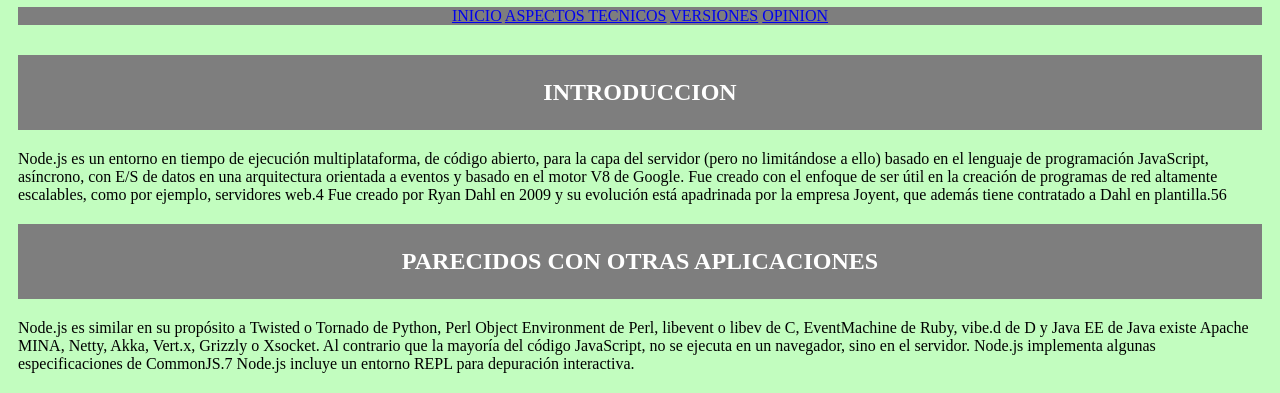
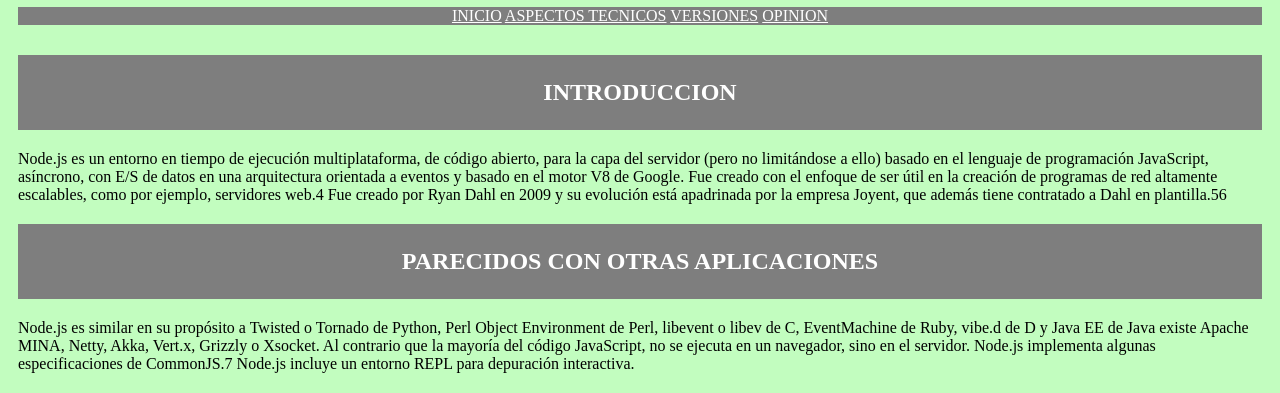
Before and after one commit to uo278193/practica1, a plain HTML site: page index.html in a window 1280 px wide. Shown: the part 101-494 px from the top of the page. Drawn offline with Linux system fonts and the light colour scheme.

Commit message:
eliminando contrastes en el navegador

```diff
--- a/estilo/estilo.css
+++ b/estilo/estilo.css
@@ -32,6 +32,13 @@ header {
     background-color:#7e7e7e;
     text-transform: uppercase;
     text-align: center;
+  }
+  a:link{
+    color: #fff;
+  }
+
+  a:visited{
+    color: #fff;
   }
 
    /*Especificidad: 001*/
```
